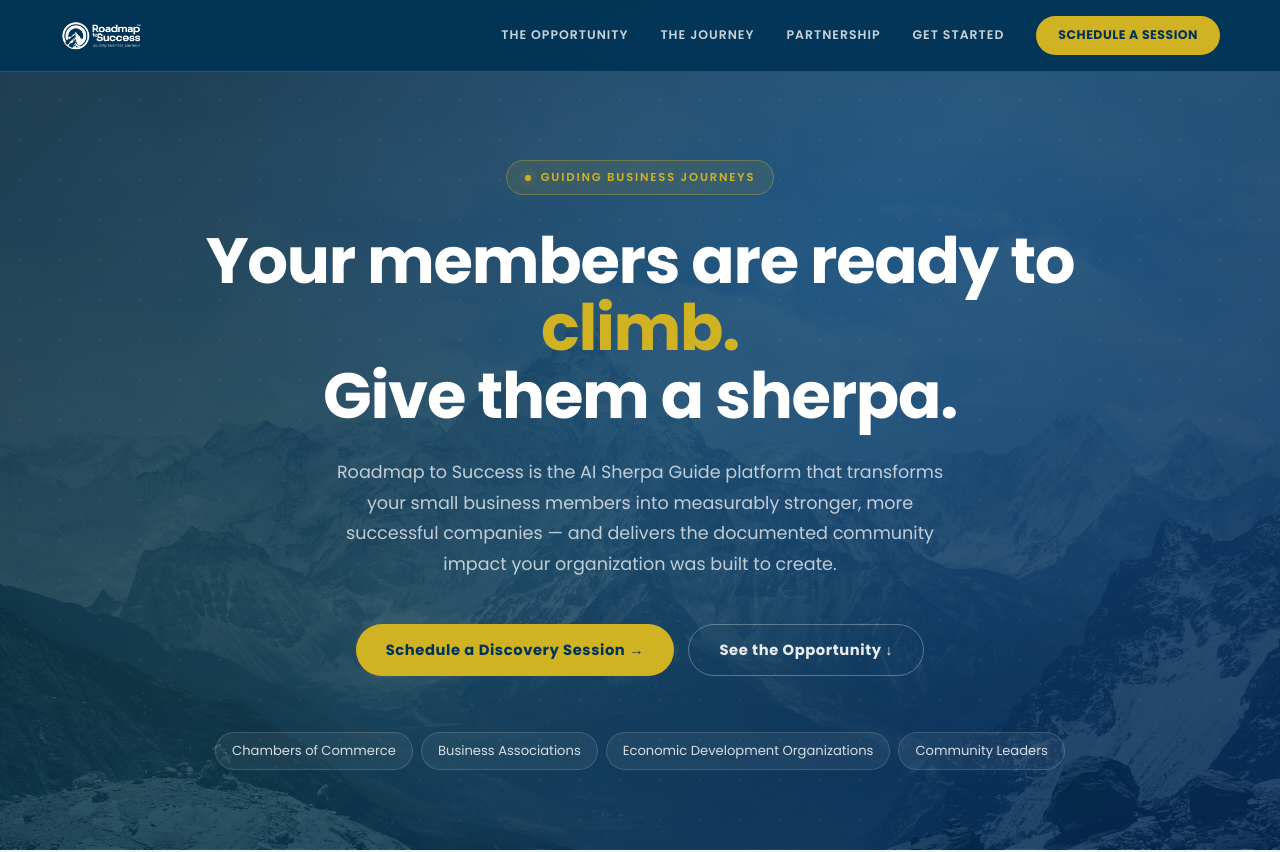
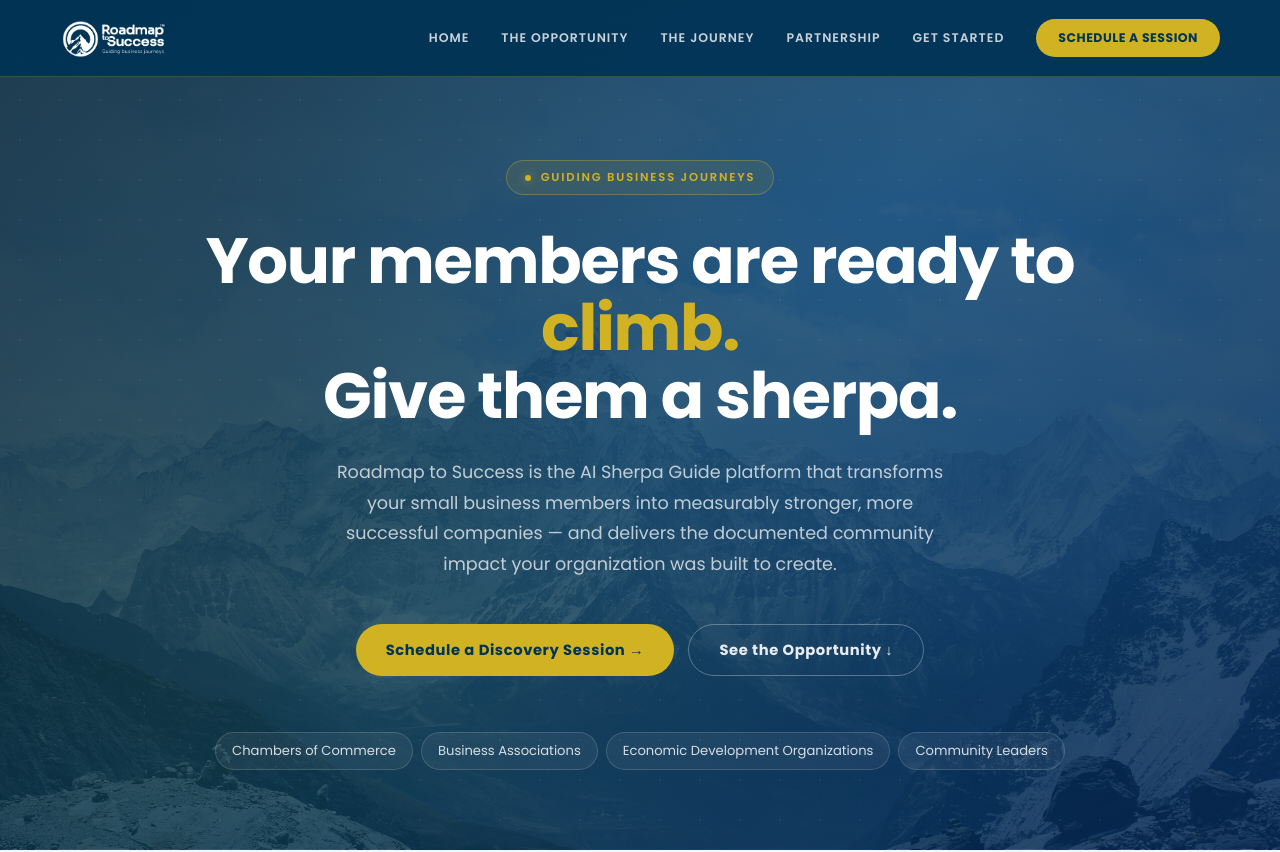
Before and after one commit to BrunoJulianoRosa/rts-website, a Next.js app: page / in a window 1280 px wide. Shown: the top 852 px of the page. Built offline with nearby package versions, Linux system fonts and the light colour scheme.

Commit message:
Nav: larger logo, link to roadmaptosuccess.ai, add Home menu item

```diff
--- a/app/globals.css
+++ b/app/globals.css
@@ -88,7 +88,7 @@ nav {
   backdrop-filter: blur(14px);
   border-bottom: 1px solid rgba(209, 178, 35, 0.25);
 }
-.nav-logo img { height: 34px; width: auto; display: block; }
+.nav-logo img { height: 44px; width: auto; display: block; }
 .nav-links { display: flex; gap: 32px; align-items: center; }
 .nav-links a {
   font-size: 0.78rem;
--- a/components/Nav.tsx
+++ b/components/Nav.tsx
@@ -3,10 +3,11 @@ import Image from "next/image";
 export default function Nav() {
   return (
     <nav>
-      <a href="#top" className="nav-logo">
-        <Image src="/assets/RTS-hor-white.png" alt="Roadmap to Success" width={160} height={34} />
+      <a href="https://roadmaptosuccess.ai" className="nav-logo">
+        <Image src="/assets/RTS-hor-white.png" alt="Roadmap to Success" width={210} height={44} />
       </a>
       <div className="nav-links">
+        <a href="https://roadmaptosuccess.ai">Home</a>
         <a href="#opener">The Opportunity</a>
         <a href="#journey">The Journey</a>
         <a href="#partnership">Partnership</a>
```
